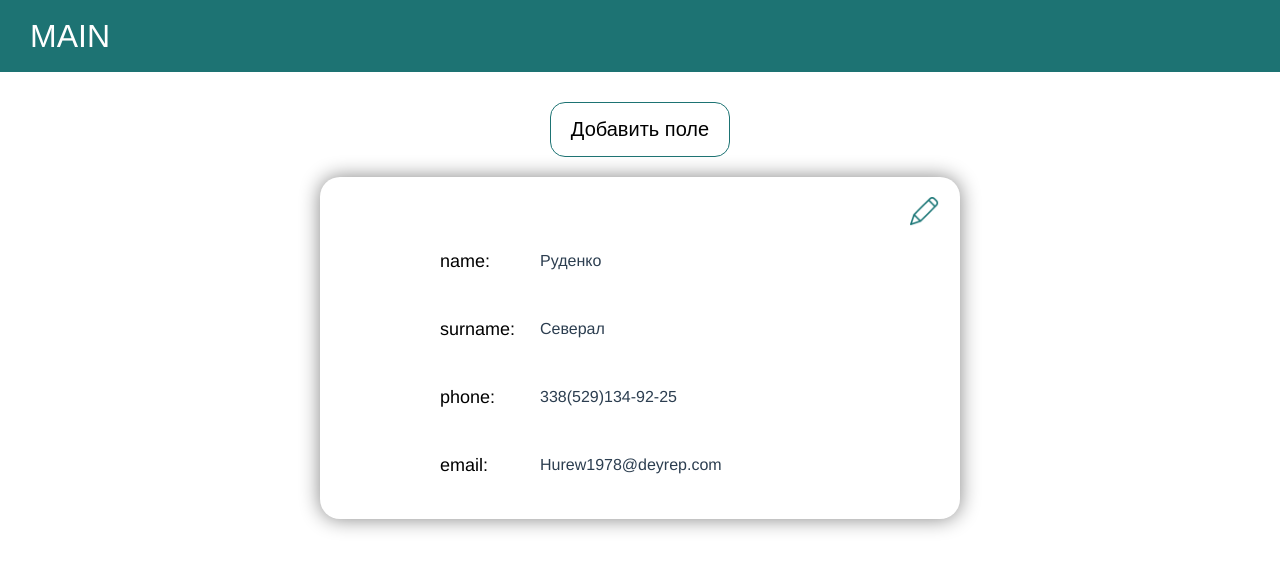
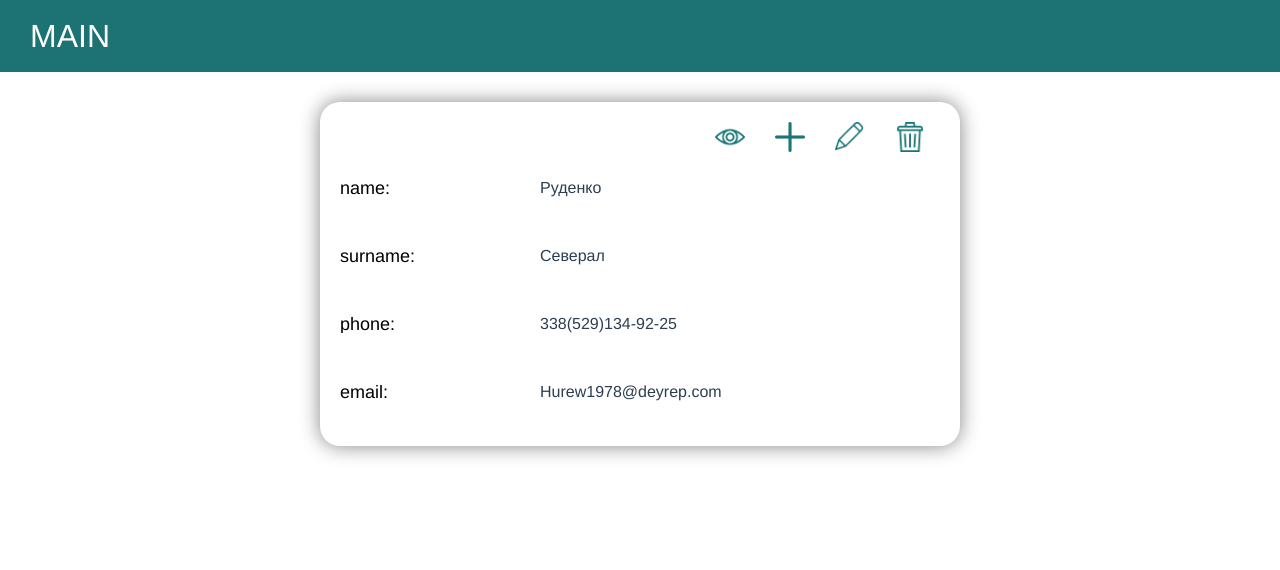
Before and after one commit to lazyCoderForever/contact_list, a Vue app: page /contact/1 in a window 1280 px wide. Shown: the top 570 px of the page. Built offline with nearby package versions, Linux system fonts and the light colour scheme.

Commit message:
reworke interface

```diff
--- a/src/components/Forms/AddFieldForm.vue
+++ b/src/components/Forms/AddFieldForm.vue
@@ -75,7 +75,7 @@ export default {
 .addFieldForm {
   position: absolute;
   left: -200%;
-  top: 30%;
+  top: 0%;
   display: flex;
   flex-direction: column;
   align-items: flex-end;
@@ -85,6 +85,7 @@ export default {
   border: 1px solid black;
   border-radius: 25px;
   box-shadow: 0px 0px 10px 0px rgba(50, 50, 50, 0.75);
+  z-index: 600;
   .error-alert {
     display: none;
     font-size: 14px;
--- a/src/components/Forms/EditingForm.vue
+++ b/src/components/Forms/EditingForm.vue
@@ -1,30 +1,59 @@
 <template>
   <div class="contactForm-wraper">
-    <button v-if="!change" class="contactForm_add-field" v-on:click="openForm">
-      Добавить поле
-    </button>
     <form class="contactForm">
-      <button
-        type="button"
-        class="change-contact-data"
-        v-if="!change"
-        v-on:click="allowChangeData"
-      ></button>
+      <div v-if="change !== 'edit'" class="contactForm_options">
+        <button
+          type="button"
+          class="contactForm_options_view"
+          data-form_option="static"
+          v-on:click="allowChangeData"
+        ></button>
+        <button
+          type="button"
+          class=" contactForm_options_add-field"
+          v-if="change === 'static'"
+          v-on:click="openAddFieldForm"
+        ></button>
+        <button
+          type="button"
+          class=" contactForm_options_edit-field"
+          data-form_option="edit"
+          v-if="change !== 'edit'"
+          v-on:click="allowChangeData"
+        ></button>
+        <button
+          type="button"
+          class=" contactForm_options_del-field"
+          data-form_option="del"
+          v-if="change !== 'del'"
+          v-on:click="allowChangeData"
+        ></button>
+      </div>
+
       <div
         v-for="(field, name, index) in sortedContactData"
         :key="index"
         v-bind:class="{
-          contactForm_static: !change,
-          contactForm_active: change,
+          contactForm_static: change === 'static',
+          contactForm_edit: change === 'edit',
+          contactForm_del: change === 'del',
         }"
       >
         <label class="contactForm_inputlabel" :for="index">{{
           `${Object.keys(field)[0]}:`
         }}</label>
-        <div v-if="!change" class="contactForm_info">
+        <div v-if="change === 'static'" class="contactForm_info">
           {{ field[Object.keys(field)[0]] }}
         </div>
-        <div v-if="change" class="contactForm_inputField-wraper">
+        <div v-if="change === 'del'" class="contactForm_del-info">
+          {{ field[Object.keys(field)[0]] }}
+          <span
+            class="contactForm_deleteField minus"
+            :data-name_field="Object.keys(field)[0]"
+            v-on:click="deleteField"
+          ></span>
+        </div>
+        <div v-if="change === 'edit'" class="contactForm_inputField-wraper">
           <input
             class="contactForm_inputField"
             type="text"
@@ -33,16 +62,12 @@
             :data-name_field="Object.keys(field)[0]"
             v-on:input="changeFieldValue"
           />
-          <span
-            class="contactForm_deleteField minus"
-            v-on:click="deleteField"
-          ></span>
         </div>
       </div>
-      <div class="contactForm_active_options" v-if="change">
+      <div class="contactForm_edit_options" v-if="change === 'edit'">
         <button
           type="button"
-          class="contactForm_active_options-btn"
+          class="contactForm_edit_options-btn"
           data-set="cancel"
           v-on:click="setNewContactData"
         >
@@ -50,18 +75,23 @@
         </button>
         <button
           type="button"
-          class="contactForm_active_options-btn"
+          class="contactForm_edit_options-btn"
           data-set="save"
           v-on:click="setNewContactData"
         >
           Save
         </button>
       </div>
-      <ConfirmPopUp :confirm="confirm" :withField="fieldToDelete" />
+      <AddFieldForm :contactId="contactId" :contactData="contactData" />
+      <ConfirmPopUp
+        :confirm="confirm"
+        :withField="fieldToDelete"
+        additionalClass="contact-confirm-del"
+      />
       <ConfirmPopUp
         :confirm="confirmСancellation"
         popUpText="Undo editing ?"
-        additionalClass="change-contact-confirm"
+        additionalClass="contact-confirm-change"
       />
     </form>
   </div>
@@ -70,8 +100,9 @@
 <script>
 import { toggleForm } from "@/assets/js/toggleForm";
 import ConfirmPopUp from "@/components/ConfirmPopUp.vue";
+import AddFieldForm from "@/components/Forms/AddFieldForm.vue";
 export default {
-  components: { ConfirmPopUp },
+  components: { ConfirmPopUp, AddFieldForm },
   name: "EditingForm",
   props: {
     contactData: Object,
@@ -86,7 +117,7 @@ export default {
         fielValue: "",
       },
       fieldToDelete: "",
-      change: false,
+      change: "static",
     };
   },
   computed: {
@@ -114,12 +145,12 @@ export default {
 
   methods: {
     confirmСancellation(e) {
-      const confirmForm = document.querySelector(".change-contact-confirm");
+      const confirmForm = document.querySelector(".contact-confirm-change");
       const Form = toggleForm(confirmForm);
       if (e.target.dataset.conf_value === "yes") {
         Form.close();
         this.changedContactData = {};
-        this.change = !this.change;
+        this.change = "static";
       } else {
         Form.close();
       }
@@ -133,10 +164,10 @@ export default {
           changedContactData: this.changedContactData,
         });
         this.changedContactData = {};
-        this.change = !this.change;
+        this.change = "static";
       } else {
         const confirmСancellationForm = document.querySelector(
-          ".change-contact-confirm"
+          ".contact-confirm-change"
         );
         const Form = toggleForm(confirmСancellationForm);
         Form.open("contain");
@@ -148,28 +179,29 @@ export default {
       const activeFieldValue = activeField.value;
       this.changedContactData[activeFieldName] = activeFieldValue;
     },
-    allowChangeData() {
+    allowChangeData(e) {
+      const optionType = e.target.dataset.form_option;
+
       //      this.$store.commit("SAVE_PREV_DATA", {
       //   contactId: this.contactId,
       //   prevData: this.contactData,
       // });
-      this.change = !this.change;
+      this.change = optionType;
     },
-    openForm() {
+    openAddFieldForm() {
       const addFieldForm = document.querySelector(".addFieldForm");
-      const windowWidth = Number(window.innerWidth) / 2 - 161;
-      addFieldForm.style.left = `${windowWidth}px`;
+      addFieldForm.style.left = `-20%`;
     },
     deleteField(e) {
-      const confirmForm = document.querySelector(".confirm_popUp_wraper");
+      const confirmForm = document.querySelector(".contact-confirm-del");
       const Form = toggleForm(confirmForm);
-      let nameField = e.target.previousSibling.dataset.name_field;
+      let nameField = e.target.dataset.name_field;
 
       this.fieldToDelete = nameField;
       Form.open("contain");
     },
     confirm(e) {
-      const confirmForm = document.querySelector(".confirm_popUp_wraper");
+      const confirmForm = document.querySelector(".contact-confirm-del");
       const Form = toggleForm(confirmForm);
       if (e.target.dataset.conf_value === "yes") {
         this.$store.commit("DEL_FIELD", {
@@ -188,21 +220,11 @@ export default {
 <style scoped lang="scss">
 .contactForm-wraper {
   margin: 30px auto;
-  .change-contact-confirm {
+  .contact-confirm-change {
     display: flex;
     align-items: center;
   }
-  .change-contact-data {
-    width: 30px;
-    height: 30px;
-    border: none;
-    background-image: url("../../assets/img/pen.png");
-    background-size: cover;
-    background-position: center center;
-    background-repeat: no-repeat;
-    background-color: transparent;
-    cursor: pointer;
-  }
+
   .contactForm {
     position: relative;
     display: flex;
@@ -213,7 +235,93 @@ export default {
     margin: 20px auto;
     box-shadow: 0px 0px 20px 0px rgba(133, 133, 133, 1);
     border-radius: 20px;
-    &_active {
+    &_del {
+      &-info {
+        display: flex;
+        justify-content: space-between;
+        align-items: center;
+      }
+    }
+    &_deleteField {
+      position: relative;
+      display: block;
+      width: 20px;
+      height: 20px;
+      margin: 0 15px;
+      border: 1px solid #33cccc;
+      border-radius: 30px;
+      background-color: transparent;
+      cursor: pointer;
+      &::after {
+        content: "";
+        position: absolute;
+        left: 50%;
+        top: 45%;
+        width: 50%;
+        height: 2px;
+        margin-left: -4px;
+        background-color: #33cccc;
+      }
+    }
+    &_options {
+      &_view,
+      &_edit-field,
+      &_del-field,
+      &_add-field {
+        width: 30px;
+        height: 30px;
+        margin: 0 15px;
+        border: none;
+        background-size: cover;
+        background-position: center center;
+        background-repeat: no-repeat;
+        background-color: transparent;
+        cursor: pointer;
+      }
+      &_view {
+        background-image: url("../../assets/img/eye.png");
+      }
+      &_edit-field {
+        background-image: url("../../assets/img/pen.png");
+      }
+      &_del-field {
+        background-image: url("../../assets/img/trash-can.png");
+      }
+      &_add-field {
+        background-image: url("../../assets/img/plus.png");
+      }
+    }
+    &_del {
+      width: 400px;
+      display: grid;
+      grid-template-columns: 100px -webkit-max-content;
+      grid-template-columns: 100px max-content;
+      align-items: center;
+      margin: 15px auto;
+      &_options {
+        display: flex;
+        justify-content: space-around;
+        align-items: center;
+        margin: 15px auto;
+        &-btn {
+          margin: 0 50px;
+          padding: 10px 50px;
+          background: #1d7373;
+          border: 1px solid transparent;
+          border-radius: 25px;
+          color: white;
+          font-size: 18px;
+          cursor: pointer;
+          transition: 0.3s;
+          &:hover {
+            background: transparent;
+            border: 1px solid #1d7373;
+            color: black;
+          }
+        }
+      }
+    }
+    &_edit {
       display: flex;
       flex-direction: column;
       align-items: flex-start;
@@ -242,36 +350,23 @@ export default {
       }
     }
     &_static {
-      width: 400px;
+      width: 600px;
       display: grid;
-      grid-template-columns: 100px max-content;
+      grid-template-columns: 200px max-content;
       align-items: center;
       margin: 15px auto;
     }
     &_info {
       text-align: left;
     }
-    &_add-field {
-      padding: 15px 20px;
-      border-radius: 15px;
-      background-color: transparent;
-      border: 1px solid #1d7373;
-      color: black;
-      font-size: 20px;
-      cursor: pointer;
-      transition: 0.3s;
-      &:hover {
-        color: white;
-        background-color: #33cccc;
-        border: 1px solid transparent;
-      }
-    }
+
     &_inputlabel {
       margin: 10px 0;
       font-size: 18px;
       font-weight: 500;
       text-align: left;
       color: black;
+      overflow: hidden;
     }
     &_inputField {
       max-width: 100%;
@@ -290,27 +385,6 @@ export default {
         align-items: center;
       }
     }
-    &_deleteField {
-      position: relative;
-      display: block;
-      width: 20px;
-      height: 20px;
-      margin: 0 15px;
-      border: 1px solid #33cccc;
-      border-radius: 30px;
-      background-color: transparent;
-      cursor: pointer;
-      &::after {
-        content: "";
-        position: absolute;
-        left: 50%;
-        top: 45%;
-        width: 50%;
-        height: 2px;
-        margin-left: -4px;
-        background-color: #33cccc;
-      }
-    }
   }
 }
 </style>
--- a/src/views/ContactDetail.vue
+++ b/src/views/ContactDetail.vue
@@ -2,20 +2,18 @@
   <div>
     <Header />
     <EditingForm :contactId="contactId" :contactData="contact" />
-    <AddFieldForm :contactId="contactId" :contactData="contact" />
   </div>
 </template>
 
 <script>
 import EditingForm from "@/components/Forms/EditingForm.vue";
 import Header from "@/components/Header.vue";
-import AddFieldForm from "@/components/Forms/AddFieldForm.vue";
+
 export default {
   name: "ContactDetail",
   components: {
     EditingForm,
     Header,
-    AddFieldForm,
   },
   props: ["id"],
   computed: {
```
Also changed, not shown: src/assets/img/eye.png (added), src/assets/img/plus.png (added).
